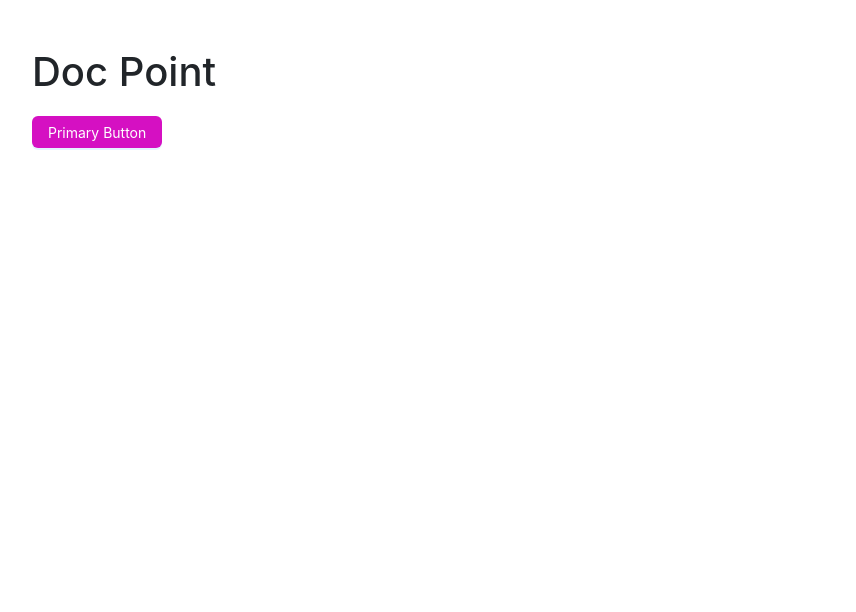
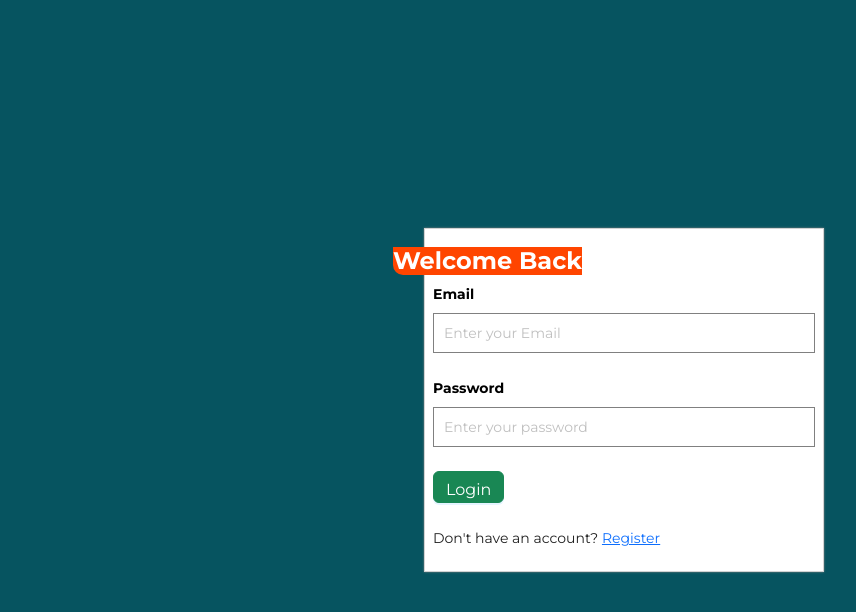
Before and after one commit to rajkundan463/docPoint, a React (Create React App) app in the folder client/: page /login in a window 1280 px wide. Shown: the top 612 px of the page, without its empty margins (16-872 px from the left). Built offline with nearby package versions, Linux system fonts and the light colour scheme.

Commit message:
login & register page created

```diff
--- a/client/src/App.js
+++ b/client/src/App.js
@@ -1,13 +1,23 @@
 
 import React from 'react';
-import 'antd/dist/reset.css';
-import {Button} from 'antd';
+// import 'antd/dist/reset.css';
+import {BrowserRouter, Routes, Route} from 'react-router-dom';
+import Login from './pages/login';
+import Register from './pages/register';
+
 
 function App() {
   return (
-    <div className="App p-5">
-      <h1> Doc Point </h1>
-      <Button type="primary">Primary Button </Button>
+    <div >
+      <BrowserRouter>
+        <Routes>
+
+          <Route path='/login' element={<Login/>} />
+          <Route path='/register' element={<Register/>} />
+
+        </Routes>
+      </BrowserRouter>
+
     </div>
   );
 }
--- a/client/src/index.css
+++ b/client/src/index.css
@@ -1,16 +1,64 @@
-body {
-  margin: 0;
-  font-family: -apple-system, BlinkMacSystemFont, 'Segoe UI', 'Roboto', 'Oxygen',
-    'Ubuntu', 'Cantarell', 'Fira Sans', 'Droid Sans', 'Helvetica Neue',
-    sans-serif;
-  -webkit-font-smoothing: antialiased;
-  -moz-osx-font-smoothing: grayscale;
+/*For all styles */
+@import url('https://fonts.googleapis.com/css2?family=Montserrat:ital,wght@0,100..900;1,100..900&display=swap');
+*{
+  font-family: 'Montserrat', sans-serif !important;
 }
 
-code {
-  font-family: source-code-pro, Menlo, Monaco, Consolas, 'Courier New',
-    monospace;
+/* antd override*/
+input {
+  border-radius: 0 !important;
+  border : 1px solid gray !important;
+  height: 40px !important;
+  padding: 0 10px !important;
 }
-.ant-btn-primary {
-  background-color: #d510c2;
+input:focus {
+  outline: none !important;
+  box-shadow: none !important;
+  border-color: orangered !important;
+
 }
+label {
+  font-weight: bold !important;
+  color: black !important;
+}
+/*
+.ant-form-item {
+  margin-bottom:0 !important;;
+}
+*/
+
+/* comman style*/
+.card-title {
+  font-size: 1.5rem;
+  font-weight: bold;
+}
+.normal-text {
+  font-size: 1rem;
+}
+.card {
+  box-shadow: 0 0 2px gray;
+    border-radius:0 !important;
+}
+/* style authentication */
+.authentication {
+  height: 100vh;
+  display: flex;
+  justify-content: center;
+  align-items: center;
+  background-color: #065460;
+}
+
+.authentication-form {
+  width: 400px;
+}
+ .authentication .card-title {
+  margin-top: 10px;
+  font-size: 1.5rem;
+  font-weight: bold;
+  background-color: orangered;
+  color: white !important;
+  max-width: max-content !important;
+  padding: auto;
+  margin-left: -40px;
+  border-bottom-left-radius: 10px;
+}
--- a/client/src/index.js
+++ b/client/src/index.js
@@ -1,7 +1,9 @@
 import React from 'react';
+import 'antd/dist/reset.css';
 import ReactDOM from 'react-dom/client';
 import './index.css';
 import App from './App';
+
 import reportWebVitals from './reportWebVitals';
 
 const root = ReactDOM.createRoot(document.getElementById('root'));
--- a/client/src/pages/login.js
+++ b/client/src/pages/login.js
@@ -1,11 +1,35 @@
+import { Form, Input } from 'antd'
 import React from 'react'
+import { Button } from 'antd'
 
-function login() {
+const onFinish = (values) => {
+  console.log('Success:', values);
+};
+
+function Login() {
   return (
-    <div>
+      <div className='authentication'>
+        <div className='authentication-form card p-2'>
+        <h1 className='card-title'> Welcome Back </h1>
 
+        <Form layout='vertical' onFinish={onFinish}>
+
+          <Form.Item label='Email' name='Email'>
+            <Input placeholder='Enter your Email'/>
+          </Form.Item>
+          <Form.Item label='Password' name='password'>
+            <Input placeholder='Enter your password'/>
+          </Form.Item>
+
+          <Form.Item>
+            <Button type="primary" htmlType="submit" className="btn btn-success">Login</Button>
+          </Form.Item>
+          <p>Don't have an account? <a href='/register'>Register</a></p>
+        </Form>
+
+      </div>
     </div>
   )
 }
 
-export default login
+export default Login;
--- a/client/src/pages/register.js
+++ b/client/src/pages/register.js
@@ -1,11 +1,40 @@
+import { Form, Input } from 'antd'
 import React from 'react'
+import { Button } from 'antd'
 
-function register() {
+const onFinish = (values) => {
+  console.log('Success:', values);
+};
+
+function Register() {
   return (
-    <div>
+      <div className='authentication'>
+        <div className='authentication-form card p-2'>
+        <h1 className='card-title'> NAMASTE 🙏 </h1>
 
+        <Form layout='vertical' onFinish={onFinish}>
+
+          <Form.Item label='Name' name='name'>
+            <Input placeholder='Enter your name'/>
+          </Form.Item>
+          <Form.Item label='Email' name='Email'>
+            <Input placeholder='Enter your Email'/>
+          </Form.Item>
+          <Form.Item label='Password' name='password'>
+            <Input placeholder='Enter your password'/>
+          </Form.Item>
+          <Form.Item label='Confirm Password' name='confirmPassword'>
+            <Input placeholder='Confirm your password'/>
+          </Form.Item>
+          <Form.Item>
+            <Button type="primary" htmlType="submit" className="btn btn-success">Register</Button>
+          </Form.Item>
+            <p>Already have an account? <a href='/login'>Login</a></p>
+        </Form>
+
+      </div>
     </div>
   )
 }
 
-export default register
+export default Register
```
